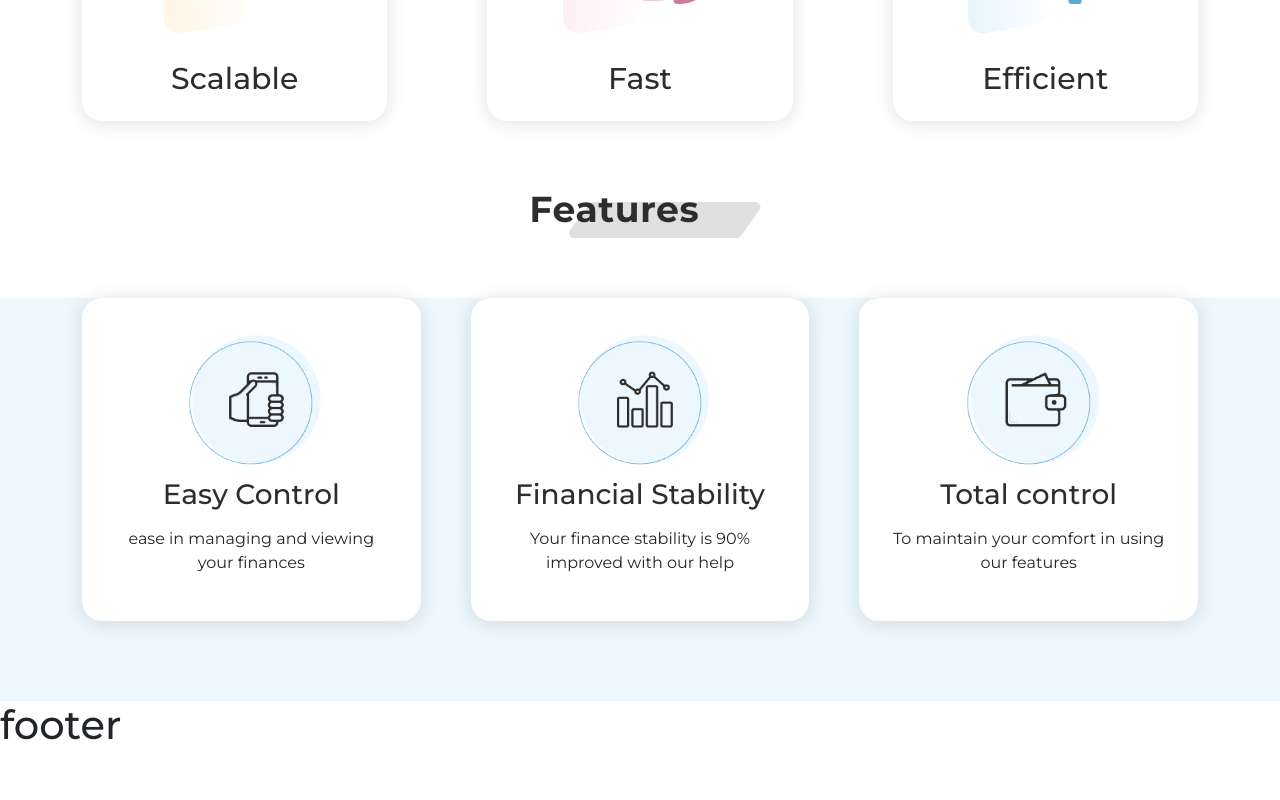
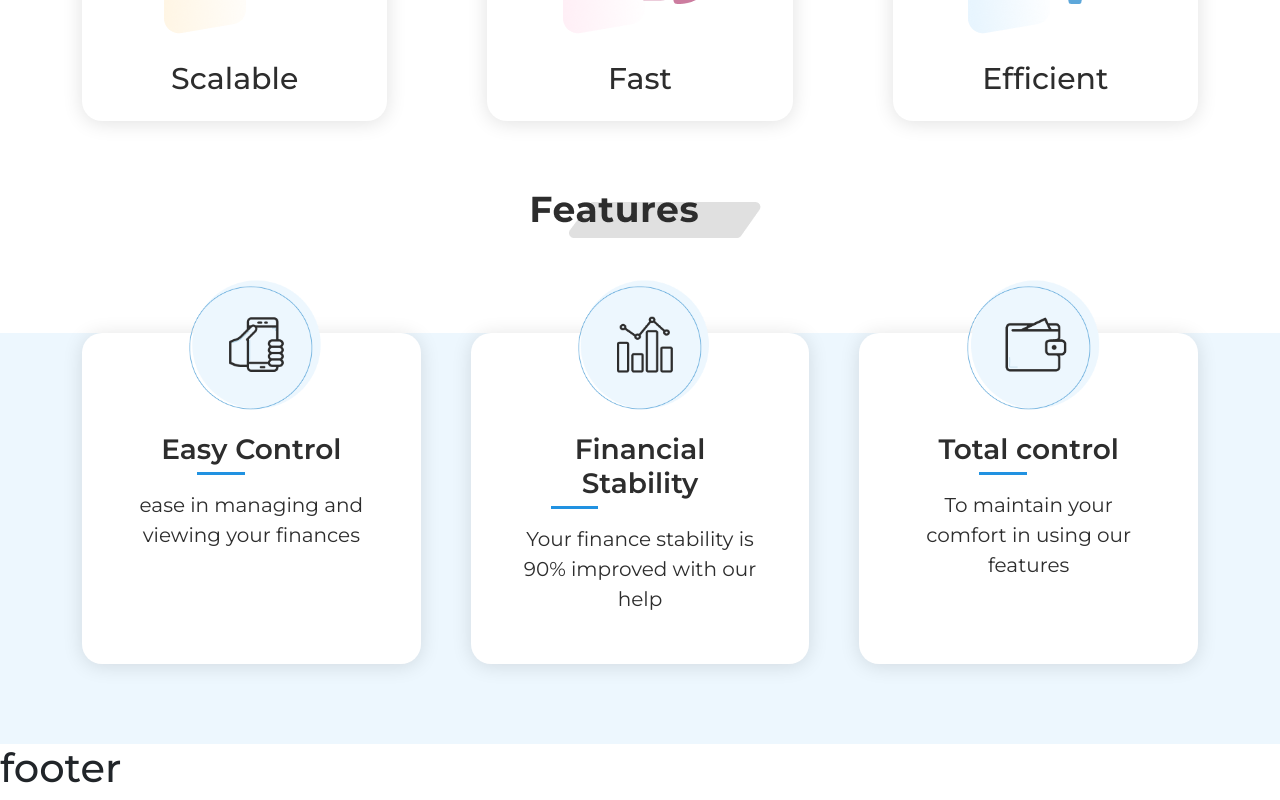
Before and after one commit to bilalbhatti139/Scan-Web, a React (Create React App) app: page / in a window 1280 px wide. Shown: the part 2062-2862 px from the top of the page. Before the commit the page ends 2819 px from the top, so only its background shows below. Built offline with nearby package versions, Linux system fonts and the light colour scheme.

Commit message:
features completed

```diff
--- a/src/components/features/index.js
+++ b/src/components/features/index.js
@@ -23,7 +23,7 @@ const Features = () => {
           <Container>
             <div className="features-wrapper__container">
               <div className="features-wrapper__content-box">
-                <div className="features-wrapper__img">
+                <div className="features-wrapper__image">
                   <img
                     src={EC}
                     alt="text-logo"
@@ -31,11 +31,14 @@ const Features = () => {
                     width="150"
                   />
                 </div>
-                <h4>Easy Control</h4>
-                <p>ease in managing and viewing your finances</p>
+                <h4 className="features-wrapper__box-title">Easy Control</h4>
+                <hr className="features-wrapper__underline__one" />
+                <p className="features-wrapper__body">
+                  ease in managing and viewing your finances
+                </p>
               </div>
               <div className="features-wrapper__content-box">
-                <div className="features-wrapper__img">
+                <div className="features-wrapper__image">
                   <img
                     src={FS}
                     alt="text-logo"
@@ -43,11 +46,16 @@ const Features = () => {
                     width="150"
                   />
                 </div>
-                <h4>Financial Stability</h4>
-                <p>Your finance stability is 90% improved with our help</p>
+                <h4 className="features-wrapper__box-title">
+                  Financial Stability
+                </h4>
+                <hr className="features-wrapper__underline__two" />
+                <p className="features-wrapper__body">
+                  Your finance stability is 90% improved with our help
+                </p>
               </div>
               <div className="features-wrapper__content-box">
-                <div className="features-wrapper__img">
+                <div className="features-wrapper__image">
                   <img
                     src={TC}
                     alt="text-logo"
@@ -55,8 +63,11 @@ const Features = () => {
                     width="150"
                   />
                 </div>
-                <h4>Total control</h4>
-                <p>To maintain your comfort in using our features</p>
+                <h4 className="features-wrapper__box-title">Total control</h4>
+                <hr className="features-wrapper__underline__three" />
+                <p className="features-wrapper__body">
+                  To maintain your comfort in using our features
+                </p>
               </div>
             </div>
           </Container>
--- a/src/components/features/style.scss
+++ b/src/components/features/style.scss
@@ -7,6 +7,7 @@
   &__blue-bg {
     background: #edf7fe;
     padding-bottom: 80px;
+    margin-top: 35px;
   }
 
   &__container {
@@ -21,14 +22,57 @@
     border-radius: 20px;
     text-align: center;
     position: relative;
-    padding: 30px;
+    padding-top: 100px;
+    padding-bottom: 50px;
+    padding-left: 50px;
+    padding-right: 50px;
+  }
 
-    h4 {
-      color: #2d2d2d;
-      font-weight: 500;
-      margin: 0;
-      font-size: 28px;
-      padding-bottom: 15px;
-    }
+  &__box-title {
+    color: #2d2d2d;
+    font-weight: 600;
+    margin: 0;
+    font-size: 28px;
+    padding-bottom: 5px;
+  }
+
+  &__body {
+    color: #2d2d2d;
+    font-size: 20px;
+    margin: 0;
+    font-weight: 400;
+    padding-top: 15px;
+  }
+
+  &__image {
+    position: absolute;
+    left: 0;
+    right: 0;
+    margin: auto;
+    top: -60px;
+  }
+
+  &__underline__one {
+    background: #2192e1;
+    width: 20%;
+    margin: 0px 65px;
+    height: 3px !important;
+    opacity: 1;
+  }
+
+  &__underline__two {
+    background: #2192e1;
+    width: 20%;
+    margin: 0px 30px;
+    height: 3px !important;
+    opacity: 1;
+  }
+
+  &__underline__three {
+    background: #2192e1;
+    width: 20%;
+    margin: 0px 70px;
+    height: 3px !important;
+    opacity: 1;
   }
 }
```
